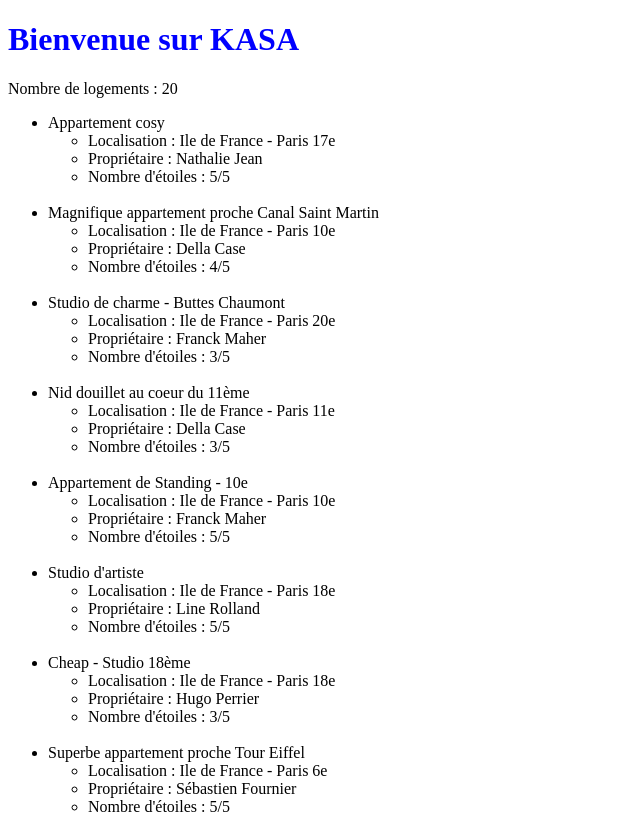
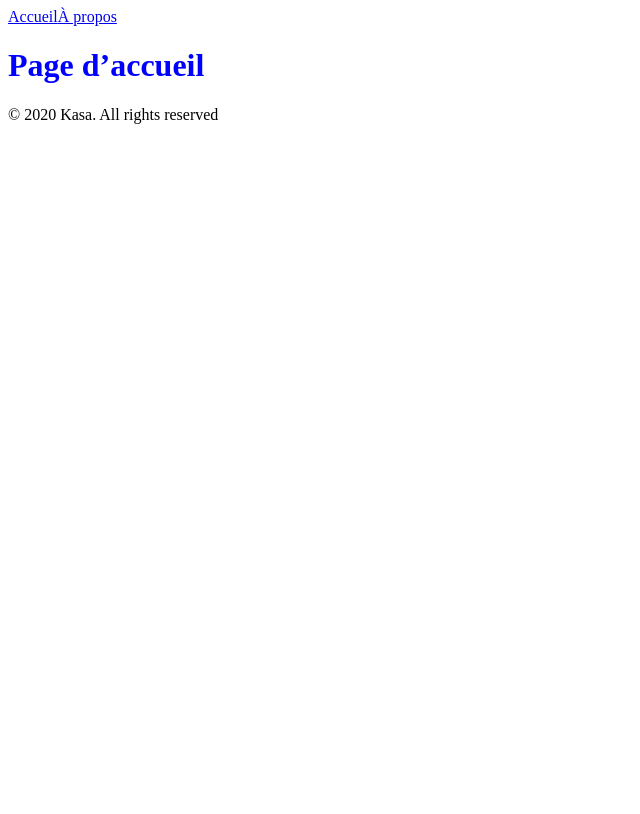
Before and after one commit to Jonathan-Huber/Kasa, a React (Vite) app: page / in a window 1280 px wide. Shown: the top 814 px of the page, without its empty margins (0-640 px from the left). Built offline with nearby package versions, Linux system fonts and the light colour scheme.

Commit message:
feat: mettre en place le routage de base et la structure des pages

```diff
--- a/src/App.jsx
+++ b/src/App.jsx
@@ -1,25 +1,24 @@
-import logements from "./data/logements.json";
+import { BrowserRouter as Router, Routes, Route } from "react-router-dom";
+import Header from "./components/Header/Header";
+import Footer from "./components/Footer/Footer";
+
+import Home from "./pages/Home/Home";
+import About from "./pages/About/About";
+import Logement from "./pages/Logement/Logement";
+import NotFound from "./pages/NotFound/NotFound";
 
 function App() {
   return (
-    <div>
-      <h1>Bienvenue sur KASA</h1>
-      <p>Nombre de logements : {logements.length}</p>
-
-      <ul>
-        {logements.map((logement) => (
-          <li key={logement.id}>
-            {logement.title}
-            <ul>
-              <li>Localisation : {logement.location}</li>
-              <li>Propriétaire : {logement.host.name}</li>
-              <li>Nombre d'étoiles : {logement.rating}/5</li>
-              <br />
-            </ul>
-          </li>
-        ))}
-      </ul>
-    </div>
+    <Router>
+      <Header />
+      <Routes>
+        <Route path="/" element={<Home />} />
+        <Route path="/about" element={<About />} />
+        <Route path="/logement" element={<Logement />} />
+        <Route path="*" element={<NotFound />} />
+      </Routes>
+      <Footer />
+    </Router>
   );
 }
 
--- a/src/components/Footer/Footer.jsx
+++ b/src/components/Footer/Footer.jsx
@@ -0,0 +1,9 @@
+function Footer() {
+  return (
+    <footer>
+      <p>© 2020 Kasa. All rights reserved</p>
+    </footer>
+  );
+}
+
+export default Footer;
--- a/src/components/Header/Header.jsx
+++ b/src/components/Header/Header.jsx
@@ -0,0 +1,14 @@
+import { Link } from "react-router-dom";
+
+function Header() {
+  return (
+    <header>
+      <nav>
+        <Link to="/">Accueil</Link>
+        <Link to="/about">À propos</Link>
+      </nav>
+    </header>
+  );
+}
+
+export default Header;
--- a/src/pages/About/About.jsx
+++ b/src/pages/About/About.jsx
@@ -0,0 +1,5 @@
+function About() {
+  return <h1>À propos</h1>;
+}
+
+export default About;
--- a/src/pages/Home/Home.jsx
+++ b/src/pages/Home/Home.jsx
@@ -0,0 +1,5 @@
+function Home() {
+  return <h1>Page d’accueil</h1>;
+}
+
+export default Home;
--- a/src/pages/Logement/Logement.jsx
+++ b/src/pages/Logement/Logement.jsx
@@ -0,0 +1,5 @@
+function Logement() {
+  return <h1>Page logement</h1>;
+}
+
+export default Logement;
--- a/src/pages/NotFound/NotFound.jsx
+++ b/src/pages/NotFound/NotFound.jsx
@@ -0,0 +1,10 @@
+function NotFound() {
+  return (
+    <>
+      <h1>404</h1>
+      <p>Oups! La page que vous demandez n'existe pas.</p>
+    </>
+  );
+}
+
+export default NotFound;
```
